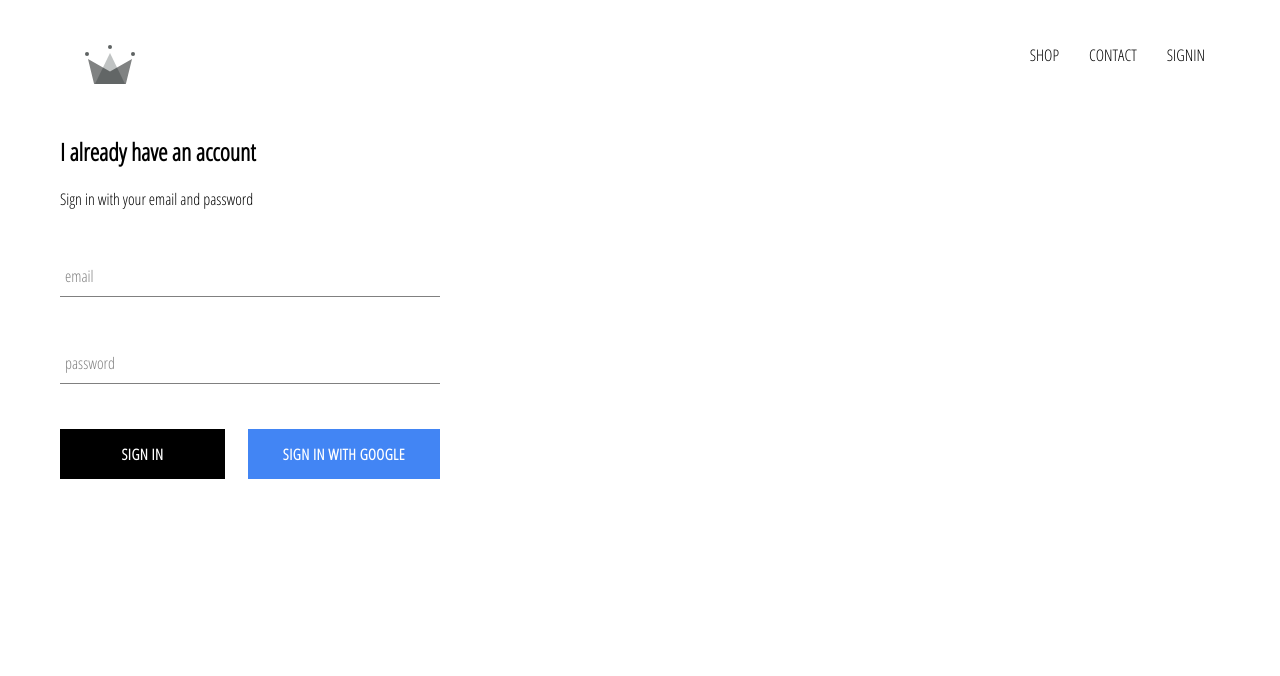
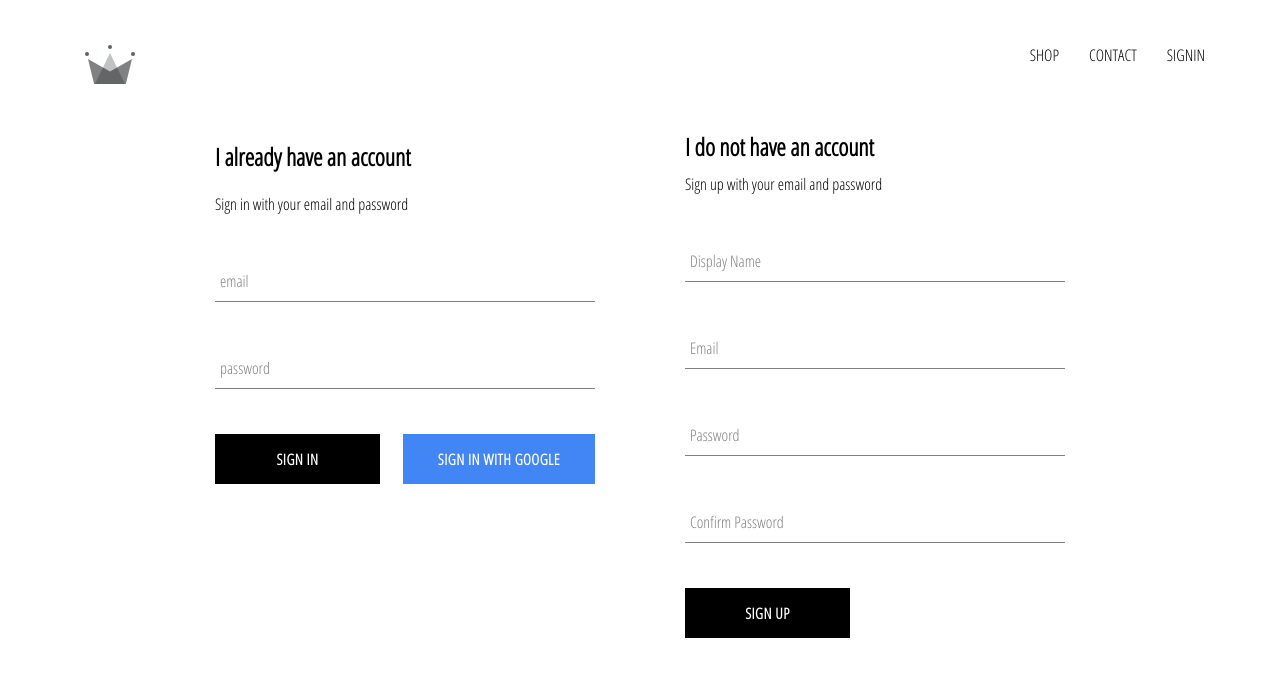
Before and after one commit to chsetiawan/crwn-clothing, a React (Create React App) app: page /signin in a window 1280 px wide. Shown: the top 676 px of the page. Built offline with nearby package versions, Linux system fonts and the light colour scheme; no server answers.

Commit message:
implemented firebase utils, included ability to store auth users to database

```diff
--- a/src/App.js
+++ b/src/App.js
@@ -3,27 +3,41 @@
 import "./App.css";
 
 import HomePage from "./pages/homepage/homepage.component";
-import ShopPage from './pages/shop/shop.component.jsx';
+import ShopPage from "./pages/shop/shop.component.jsx";
 import Header from "./components/header/header.component.jsx";
 import SignInAndSignUpPage from "./pages/sign-in-and-sign-up/sign-in-and-sign-up.component";
-import { auth } from './firebase/firebase.utils';
+import { auth, createUserProfileDocument } from "./firebase/firebase.utils";
 
 class App extends React.Component {
   constructor() {
     super();
 
     this.state = {
-      currentUser: null
-    }
+      currentUser: null,
+    };
   }
 
   unsubscribeFromAuth = null;
 
   componentDidMount() {
-    this.unsubscribeFromAuth = auth.onAuthStateChanged(user => {
-      this.setState({ currentUser: user });
+    this.unsubscribeFromAuth = auth.onAuthStateChanged(async (userAuth) => {
+      if (userAuth) {
+        const userRef = await createUserProfileDocument(userAuth);
 
-      console.log(user);
+        userRef.onSnapshot((snapShot) => {
+          this.setState({
+            currentUser: {
+              id: snapShot.id,
+              ...snapShot.data(),
+            },
+          });
+
+          console.log(this.state);
+        });
+        console.log(this.state);
+      } else {
+        this.setState({ currentUser: userAuth });
+      }
     });
   }
 
--- /dev/null
+++ b/src/components/sign-up/sign-up.component.jsx
@@ -0,0 +1,101 @@
+import React from "react";
+
+import FormInput from "../form-input/form-input.component";
+import CustomButton from "../custom-button/custom-button.component";
+
+import { auth, createUserProfileDocument } from "../../firebase/firebase.utils";
+
+import "./sign-up.styles.scss";
+
+class SignUp extends React.Component {
+  constructor() {
+    super();
+
+    this.state = {
+      displayName: '',
+      email: '',
+      password: '',
+      confirmPassword: ''
+    };
+  }
+
+  handleSubmit = async event => {
+    event.preventDefault();
+
+    const { displayName, email, password, confirmPassword } = this.state;
+
+    if (password !== confirmPassword) {
+      alert("passwords don't match");
+      return;
+    }
+
+    try {
+      const { user} = await auth.createUserWithEmailAndPassword(email, password);
+
+      await createUserProfileDocument(user, { displayName });
+
+      this.setState({
+        displayName: '',
+        email: '',
+        password: '',
+        confirmPassword: ''
+      })
+
+    } catch (err) {
+      console.error(err);
+    }
+  }
+
+  handleChange = event => {
+    const { name, value } = event.target;
+
+    this.setState({ [name]: value })
+  }
+
+  render() {
+    const { displayName, email, password, confirmPassword } = this.state;
+    return (
+      <div className="sign-up">
+        <h2 className="title">I do not have an account</h2>
+        <span>Sign up with your email and password</span>
+        <form className="sign-up-form" onSubmit={this.handleSubmit}>
+          <FormInput
+            type="text"
+            name="displayName"
+            value={displayName}
+            onChange={this.handleChange}
+            label="Display Name"
+            required
+          />
+          <FormInput
+            type="email"
+            name="email"
+            value={email}
+            onChange={this.handleChange}
+            label="Email"
+            required
+          />
+          <FormInput
+            type="password"
+            name="password"
+            value={password}
+            onChange={this.handleChange}
+            label="Password"
+            required
+          />
+          <FormInput
+            type="password"
+            name="confirmPassword"
+            value={confirmPassword}
+            onChange={this.handleChange}
+            label="Confirm Password"
+            required
+          />
+          <CustomButton type='submit'>SIGN UP</CustomButton>
+        </form>
+      </div>
+    );
+  }
+}
+
+export default SignUp;
--- /dev/null
+++ b/src/components/sign-up/sign-up.styles.scss
@@ -0,0 +1,9 @@
+.sign-up {
+  display: flex;
+  flex-direction: column;
+  width: 380px;
+
+  .title {
+    margin: 10px 0;
+  }
+}
--- a/src/firebase/firebase.utils.js
+++ b/src/firebase/firebase.utils.js
@@ -13,6 +13,34 @@
   measurementId: "G-5H0M3R1JTP"
 };
 
+export const createUserProfileDocument = async (userAuth, additionalData) => {
+  if (!userAuth) return;
+
+  const userRef = firestore.doc(`users/${userAuth.uid}`);
+
+  const snapShot = await userRef.get();
+
+  console.log(snapShot);
+
+  if (!snapShot.exists) {
+    const { displayName, email } = userAuth;
+    const createdAt = new Date();
+
+    try {
+      await userRef.set({
+        displayName,
+        email,
+        createdAt,
+        ...additionalData
+      })
+    } catch (error) {
+      console.error.log(`error creating user: ${error.message}`);
+    }
+  }
+
+  return userRef;
+}
+
 firebase.initializeApp(config);
 
 export const auth = firebase.auth();
--- a/src/pages/sign-in-and-sign-up/sign-in-and-sign-up.component.jsx
+++ b/src/pages/sign-in-and-sign-up/sign-in-and-sign-up.component.jsx
@@ -1,12 +1,14 @@
 import React from "react";
 
 import SignIn from "../../components/sign-in/sign-in.component";
+import SignUp from "../../components/sign-up/sign-up.component";
 
 import "./sign-in-and-sign-up.styles.scss";
 
 const SignInAndSignUpPage = () => (
   <div className="sign-in-and-sign-up">
     <SignIn />
+    <SignUp />
   </div>
 );
 
--- a/src/pages/sign-in-and-sign-up/sign-in-and-sign-up.styles.scss
+++ b/src/pages/sign-in-and-sign-up/sign-in-and-sign-up.styles.scss
@@ -0,0 +1,6 @@
+.sign-in-and-sign-up {
+  width: 850px;
+  display: flex;
+  justify-content: space-between;
+  margin: 30px auto;
+}
```
